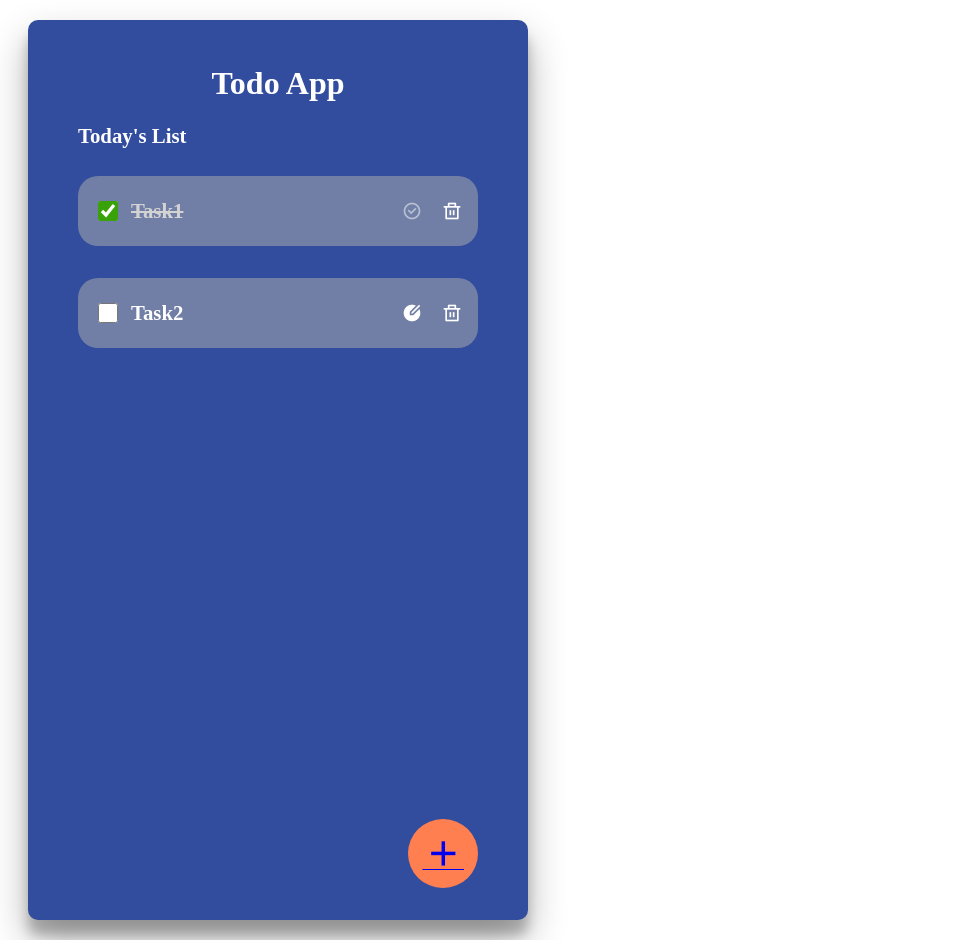
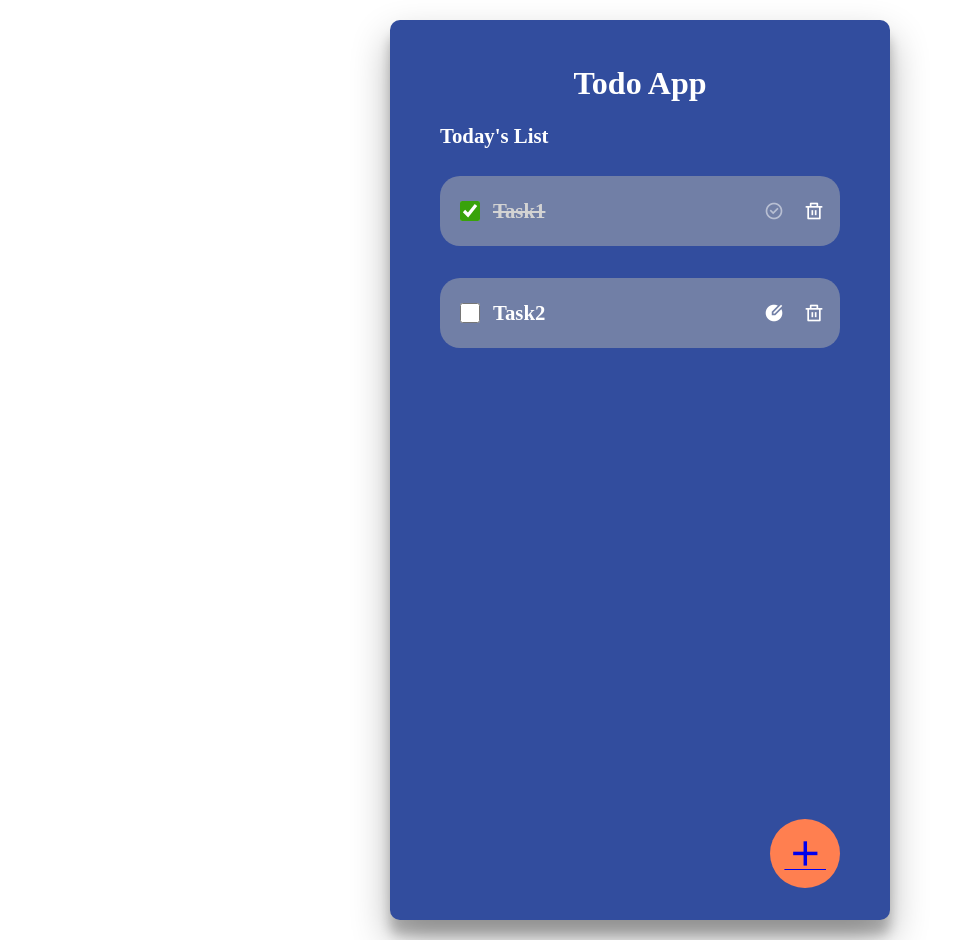
Before and after one commit to Bhavyashree-DC/Nuxt2-todo-app, a Nuxt app: page / in a window 1280 px wide. Shown: the whole page, without its empty margins (0-960 px from the left). Built offline with nearby package versions, Linux system fonts and the light colour scheme.

Commit message:
Added default layout file

```diff
--- /dev/null
+++ b/layout/default.vue
@@ -0,0 +1,20 @@
+<template>
+    <div>
+      <nuxt />
+    </div>
+  </template>
+
+  <style>
+  * {
+    padding: 0;
+    margin: 0;
+    box-sizing: border-box;
+  }
+
+  body {
+    display: flex;
+    align-items: center;
+    justify-content: center;
+    min-height: 100vh;
+  }
+  </style>
--- a/pages/index.vue
+++ b/pages/index.vue
@@ -42,7 +42,7 @@ export default {
   align-items: center;
   flex-direction: column;
   padding: 10px;
-  margin: 20px;
+  margin: 20px auto;
 }
 
 .todo-app {
```
